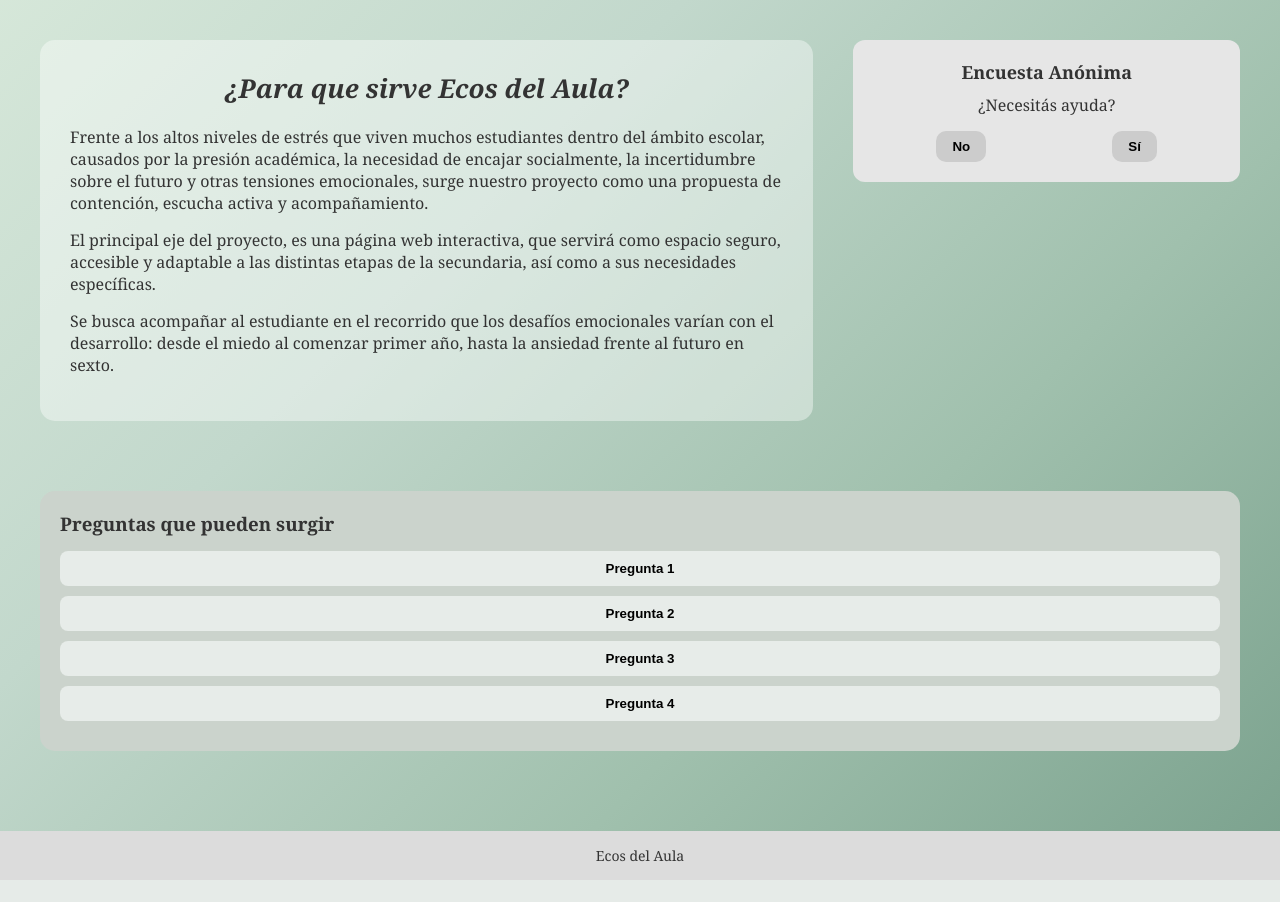
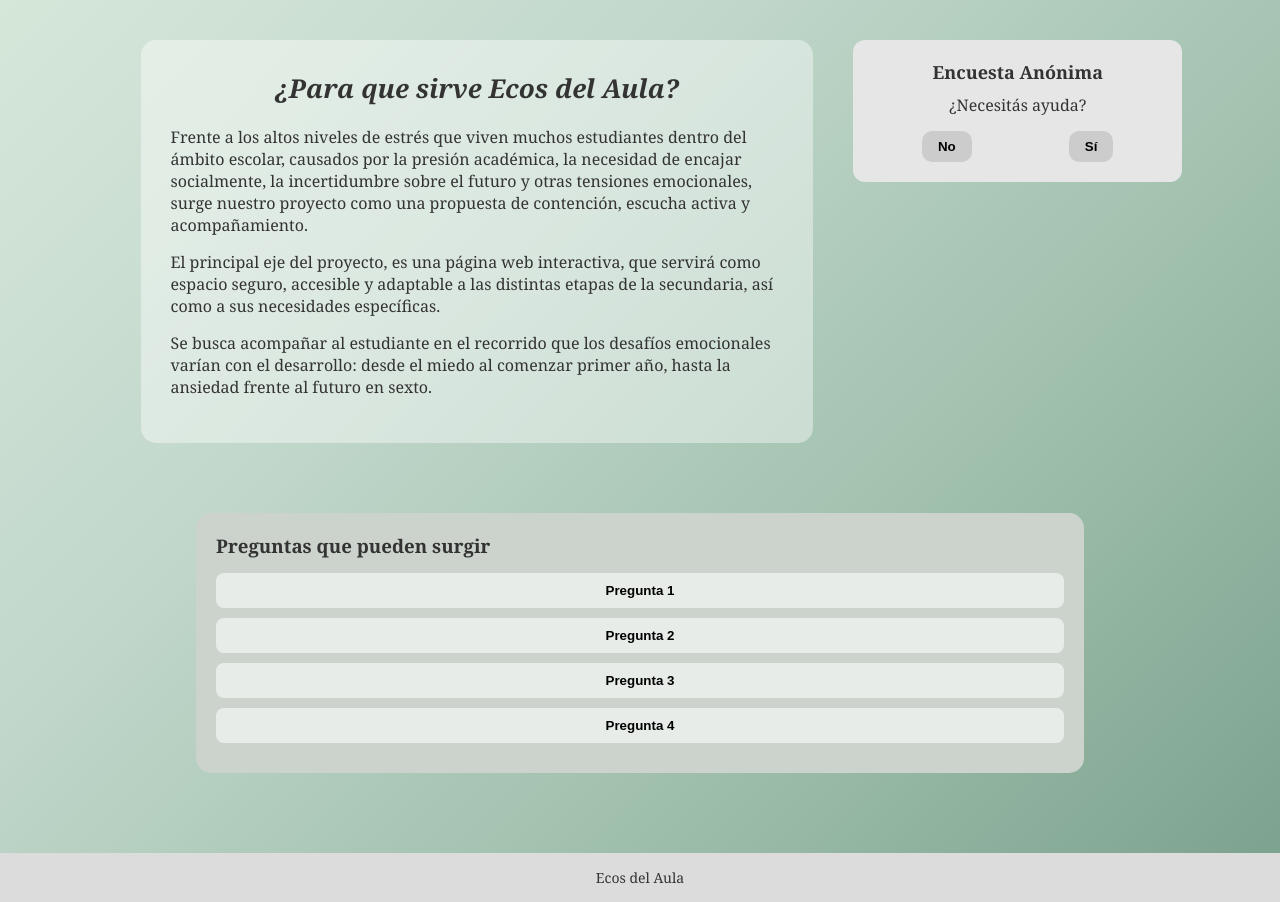
Before and after one commit to Larabisso/Ecos-del-Aula, a PHP site: page /ecos-del-aula/ in a window 1280 px wide. Shown: the part 52-954 px from the top of the page. Before the commit the page ends 932 px from the top, so only its background shows below. Run offline with PHP 8.4, Linux system fonts and the light colour scheme.

Commit message:
Update estilos.css

```diff
--- a/estilos.css
+++ b/estilos.css
@@ -26,6 +26,7 @@ body {
   background: rgba(255, 255, 255, 0.4);
   padding: 30px;
   border-radius: 15px;
+  margin-left: 13%;
 }
 
 .descripcion h1 {
@@ -45,6 +46,7 @@ body {
   border-radius: 12px;
   text-align: center;
   height: fit-content;
+  margin-right: 15%;
 }
 
 .encuesta h3 {
@@ -73,6 +75,8 @@ body {
   padding: 20px;
   border-radius: 15px;
   margin-top: 30px;
+  margin-left: 13%;
+  margin-right: 13%;
 }
 
 .preguntas h3 {
```
